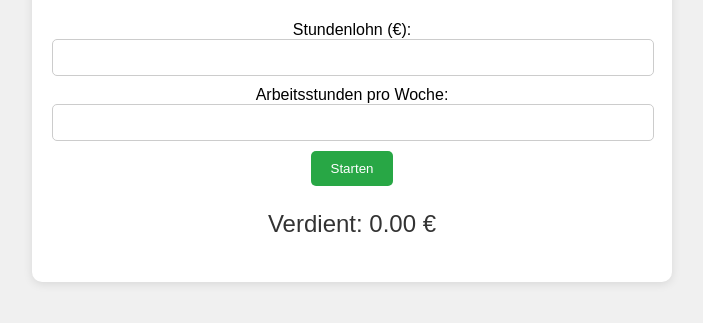
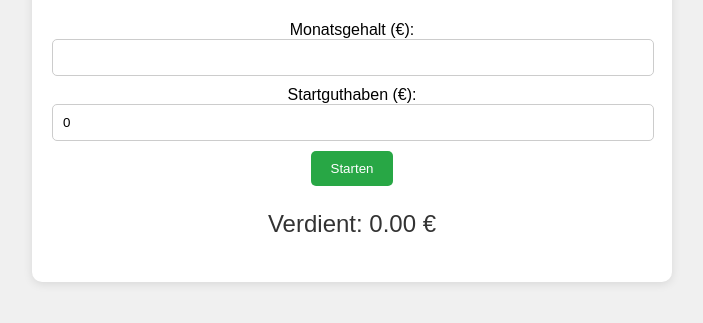
Before and after one commit to Vincush/Money-Watch, a plain HTML site: page index.html in a window 1280 px wide. Shown: the part 129-452 px from the top of the page, without its empty margins (288-991 px from the left). Drawn offline with Linux system fonts and the light colour scheme.

Commit message:
Update index.html

```diff
--- a/index.html
+++ b/index.html
@@ -10,11 +10,11 @@
   <div class="container">
     <h1>Gehalts Uhr</h1>
     <form id="salaryForm">
-      <label for="hourlyWage">Stundenlohn (€):</label>
-      <input type="number" id="hourlyWage" step="0.01" required>
+      <label for="monthlySalary">Monatsgehalt (€):</label>
+      <input type="number" id="monthlySalary" step="0.01" required>
 
-      <label for="workHours">Arbeitsstunden pro Woche:</label>
-      <input type="number" id="workHours" step="0.5" required>
+      <label for="startBalance">Startguthaben (€):</label>
+      <input type="number" id="startBalance" step="0.01" value="0" required>
 
       <button type="submit">Starten</button>
     </form>
```
